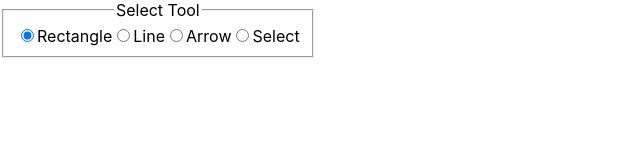
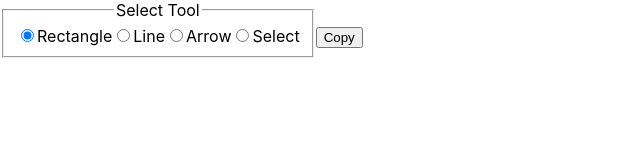
Before and after one commit to flarepen/flarepen, a React (Create React App) app: page / in a window 1280 px wide. Shown: the top 160 px of the page, without its empty margins (0-640 px from the left). Built offline with nearby package versions, Linux system fonts and the light colour scheme.

Commit message:
A bit of state management

```diff
--- a/package.json
+++ b/package.json
@@ -16,7 +16,8 @@
     "react-dom": "^17.0.2",
     "react-scripts": "5.0.0",
     "typescript": "^4.6.3",
-    "web-vitals": "^2.1.4"
+    "web-vitals": "^2.1.4",
+    "zustand": "^4.1.1"
   },
   "scripts": {
     "start": "react-scripts start",
--- a/src/App.tsx
+++ b/src/App.tsx
@@ -33,13 +33,16 @@ function App() {
   const [selected, setSelected] = useState<Tool>(Tool.Rectangle)
   return (
     <div className="App">
-      <fieldset style={{ float: 'left', position: 'absolute' }}>
+      <div style={{ float: 'left', position: 'absolute' }}>
+        <fieldset style={{ display: 'inline' }}>
           <legend>Select Tool</legend>
           <ToolInput tool={Tool.Rectangle} selected={selected} onClick={setSelected} />
           <ToolInput tool={Tool.Line} selected={selected} onClick={setSelected} />
           <ToolInput tool={Tool.Arrow} selected={selected} onClick={setSelected} />
           <ToolInput tool={Tool.Select} selected={selected} onClick={setSelected} />
         </fieldset>
+        <button style={{ display: 'inline' }}>Copy</button>
+      </div>
       <Canvas tool={selected}></Canvas>
     </div>
   )
--- a/src/Canvas.tsx
+++ b/src/Canvas.tsx
@@ -11,6 +11,7 @@ import {
   Arrow,
   Element,
 } from './element'
+import { useStore } from './state'
 
 function newRectangle(x: number, y: number, width: number, height: number): Rectangle {
   return { x, y, width, height, shape: g.rectangle(width, height), type: ElementType.Rectangle }
@@ -133,10 +134,12 @@ function Canvas({ tool }: CanvasProps): JSX.Element {
     height: window.innerHeight,
   })
   const [ctx, setCtx] = useState<null | CanvasRenderingContext2D>(null)
-  const [elements, setElements] = useState<Element[]>([])
   const [editingElement, setEditingElement] = useState<null | Element>(null)
   const [selectedElement, setSelectedElement] = useState<null | Element>(null)
   const [dragging, setDragging] = useState(false)
+
+  const elements = useStore((state) => state.elements)
+  const setElements = useStore((state) => state.setElements)
 
   const scale = window.devicePixelRatio
 
--- /dev/null
+++ b/src/state.ts
@@ -0,0 +1,12 @@
+import create from 'zustand'
+import { Element } from './element'
+
+export interface AppState {
+  elements: Element[]
+  setElements: (elements: Element[]) => void
+}
+
+export const useStore = create<AppState>()((set) => ({
+  elements: [],
+  setElements: (elements) => set(() => ({ elements })),
+}))
```
Also changed, not shown: .prettierrc.json, 1 other file (tests, documents, lock files or other folders). Lines whose indentation alone changed are shown as unchanged.
